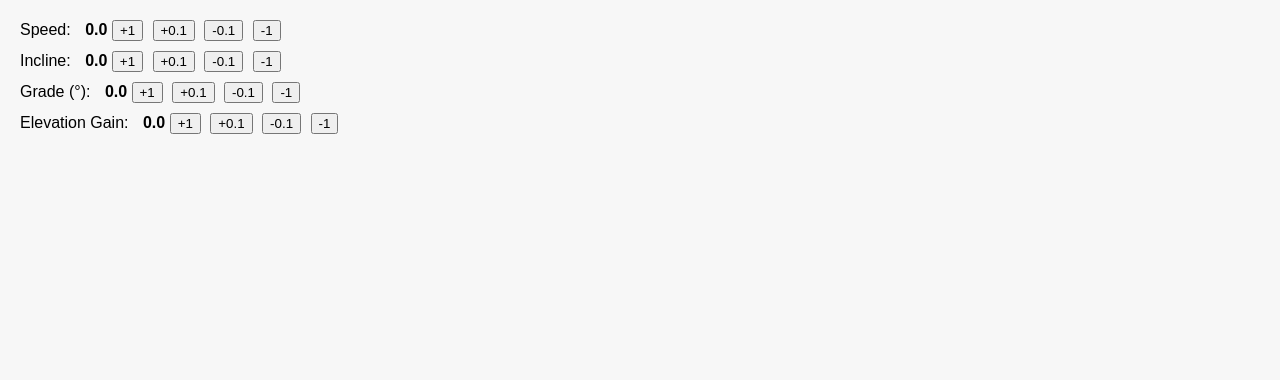
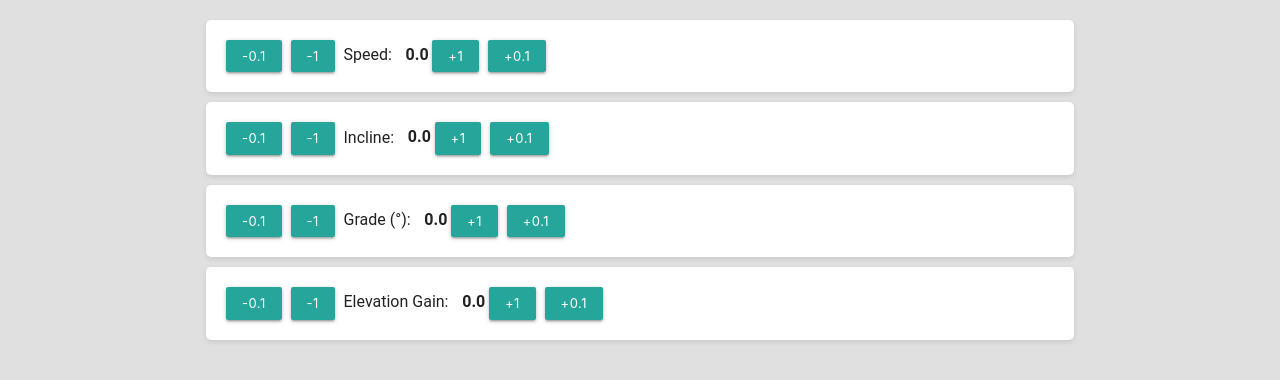
Before and after one commit to zHElEARN/PiTreadmill, a plain HTML site: page web/index.html in a window 1280 px wide. Drawn offline with nearby package versions, Linux system fonts and the light colour scheme; no server answers.

Commit message:
style: beautify control interface for improved aesthetics

```diff
--- a/web/index.html
+++ b/web/index.html
@@ -4,61 +4,70 @@
 <meta charset="UTF-8">
 <meta name="viewport" content="width=device-width, initial-scale=1.0">
 <title>Control Panel</title>
+<!-- Include Materialize CSS -->
+<link href="https://cdnjs.cloudflare.com/ajax/libs/materialize/1.0.0/css/materialize.min.css" rel="stylesheet">
 <style>
   body {
-    font-family: Arial, sans-serif;
+    font-family: 'Roboto', sans-serif;
     margin: 0;
     padding: 20px;
-    background: #f7f7f7;
+    background: #e0e0e0;
   }
   .data-container {
     margin-bottom: 10px;
+    background: white;
+    padding: 20px;
+    border-radius: 5px;
+    box-shadow: 0 2px 5px rgba(0,0,0,0.1);
   }
   .data-label {
     margin-right: 10px;
+    font-size: 16px;
   }
   .data-value {
     font-weight: bold;
+    font-size: 16px;
   }
-  button {
+  .btn-small {
     margin-right: 5px;
   }
 </style>
 </head>
 <body>
+<div class="container">
   <div class="data-container">
+    <button class="btn-small waves-effect waves-light" onclick="updateValue('speed', -0.1)">-0.1</button>
+    <button class="btn-small waves-effect waves-light" onclick="updateValue('speed', -1)">-1</button>
     <span class="data-label">Speed:</span>
     <span id="speed" class="data-value">0.0</span>
-  <button onclick="updateValue('speed', 1)">+1</button>
-  <button onclick="updateValue('speed', 0.1)">+0.1</button>
-  <button onclick="updateValue('speed', -0.1)">-0.1</button>
-  <button onclick="updateValue('speed', -1)">-1</button>
+    <button class="btn-small waves-effect waves-light" onclick="updateValue('speed', 1)">+1</button>
+    <button class="btn-small waves-effect waves-light" onclick="updateValue('speed', 0.1)">+0.1</button>
   </div>
   <div class="data-container">
+    <button class="btn-small waves-effect waves-light" onclick="updateValue('incline', -0.1)">-0.1</button>
+    <button class="btn-small waves-effect waves-light" onclick="updateValue('incline', -1)">-1</button>
     <span class="data-label">Incline:</span>
     <span id="incline" class="data-value">0.0</span>
-  <button onclick="updateValue('incline', 1)">+1</button>
-  <button onclick="updateValue('incline', 0.1)">+0.1</button>
-  <button onclick="updateValue('incline', -0.1)">-0.1</button>
-  <button onclick="updateValue('incline', -1)">-1</button>
+    <button class="btn-small waves-effect waves-light" onclick="updateValue('incline', 1)">+1</button>
+    <button class="btn-small waves-effect waves-light" onclick="updateValue('incline', 0.1)">+0.1</button>
   </div>
   <div class="data-container">
+    <button class="btn-small waves-effect waves-light" onclick="updateValue('grade_deg', -0.1)">-0.1</button>
+    <button class="btn-small waves-effect waves-light" onclick="updateValue('grade_deg', -1)">-1</button>
     <span class="data-label">Grade (°):</span>
     <span id="grade_deg" class="data-value">0.0</span>
-  <button onclick="updateValue('grade_deg', 1)">+1</button>
-  <button onclick="updateValue('grade_deg', 0.1)">+0.1</button>
-  <button onclick="updateValue('grade_deg', -0.1)">-0.1</button>
-  <button onclick="updateValue('grade_deg', -1)">-1</button>
+    <button class="btn-small waves-effect waves-light" onclick="updateValue('grade_deg', 1)">+1</button>
+    <button class="btn-small waves-effect waves-light" onclick="updateValue('grade_deg', 0.1)">+0.1</button>
   </div>
   <div class="data-container">
+    <button class="btn-small waves-effect waves-light" onclick="updateValue('elevation_gain', -0.1)">-0.1</button>
+    <button class="btn-small waves-effect waves-light" onclick="updateValue('elevation_gain', -1)">-1</button>
     <span class="data-label">Elevation Gain:</span>
     <span id="elevation_gain" class="data-value">0.0</span>
-  <button onclick="updateValue('elevation_gain', 1)">+1</button>
-  <button onclick="updateValue('elevation_gain', 0.1)">+0.1</button>
-  <button onclick="updateValue('elevation_gain', -0.1)">-0.1</button>
-  <button onclick="updateValue('elevation_gain', -1)">-1</button>
+    <button class="btn-small waves-effect waves-light" onclick="updateValue('elevation_gain', 1)">+1</button>
+    <button class="btn-small waves-effect waves-light" onclick="updateValue('elevation_gain', 0.1)">+0.1</button>
   </div>
-
+</div>
 <script>
   const apiUrl = 'http://192.168.3.13:5000';
 
@@ -94,5 +103,7 @@ setInterval(fetchData, 1000);
   // Initial fetch
   fetchData();
   </script>
+<!-- Include Materialize JavaScript -->
+<script src="https://cdnjs.cloudflare.com/ajax/libs/materialize/1.0.0/js/materialize.min.js"></script>
 </body>
 </html>
```
Lines whose indentation alone changed are shown as unchanged.
